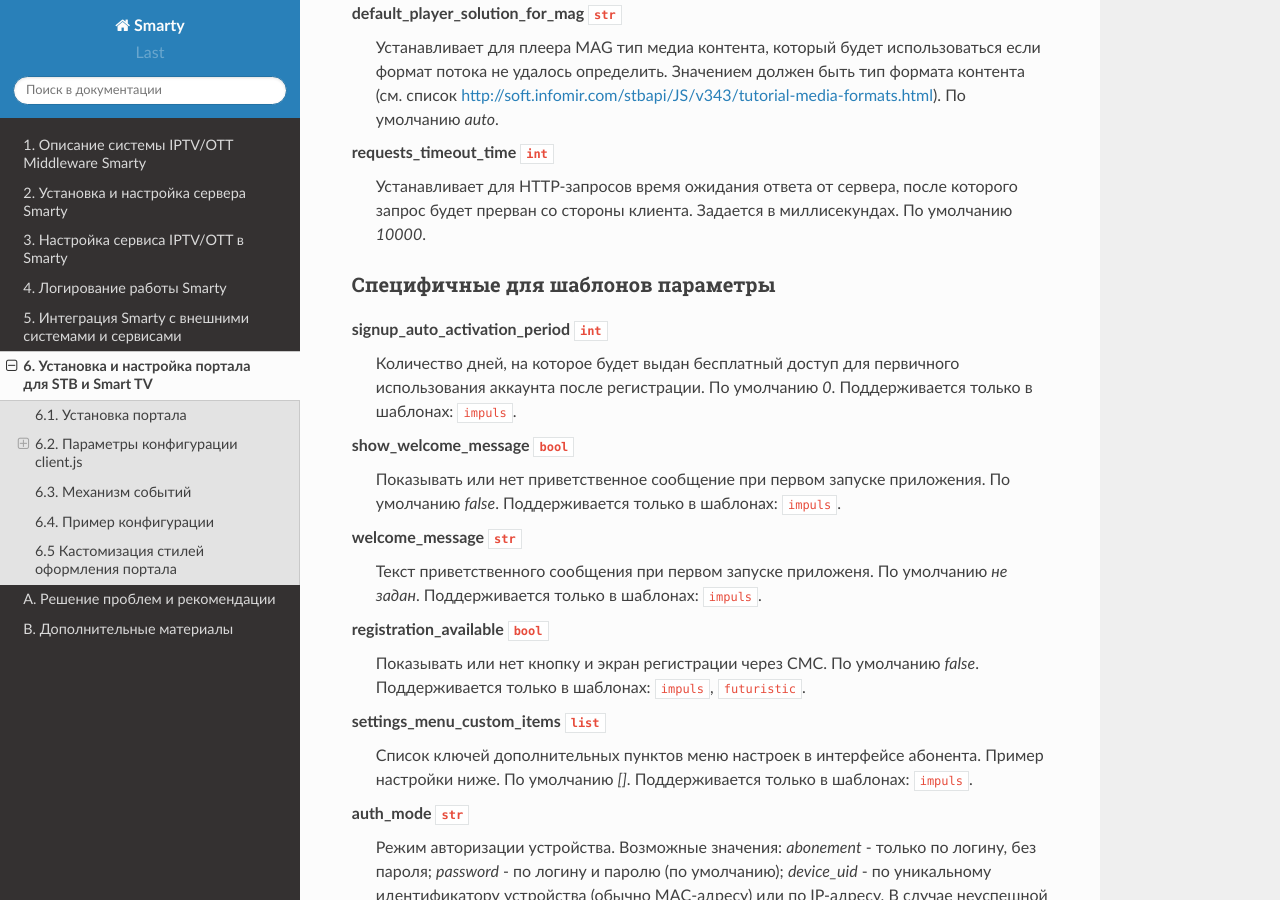
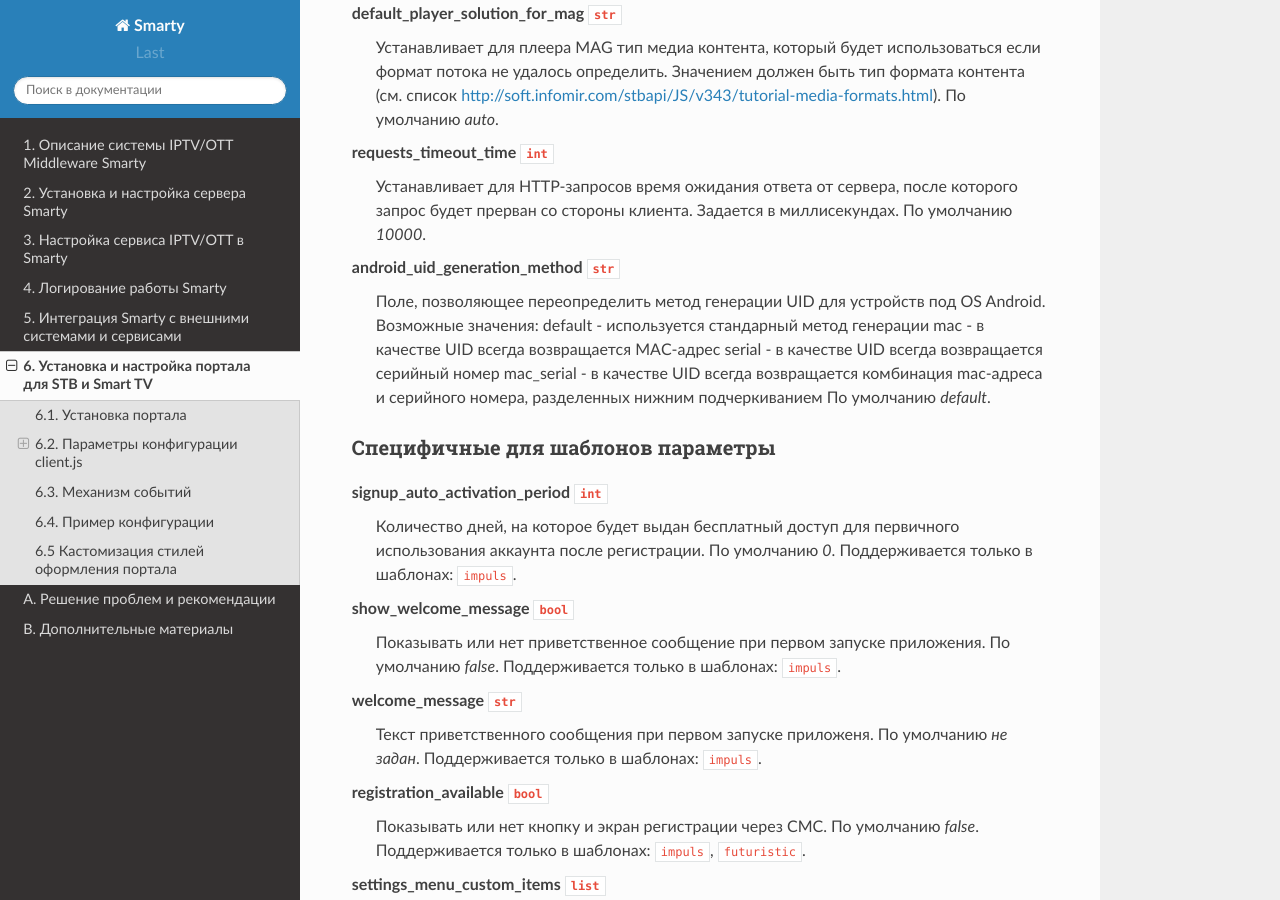
Before and after one commit to sergey-yakovlev/smarty-docs, a Sphinx documentation site: the page built from source/portal_setup.rst, in a window 1280 px wide and 900 px high, scrolled down 3426 px. Built offline with Sphinx 7.4.7 and the Read the Docs theme 2.0.0, drawn with Linux system fonts in a browser that asks for light colours.

Commit message:
android_uid_generation_method

```diff
--- a/source/portal_setup.rst
+++ b/source/portal_setup.rst
@@ -156,6 +156,15 @@ requests_timeout_time ``int``
     Устанавливает для HTTP-запросов время ожидания ответа от сервера, после которого запрос будет прерван со стороны клиента.
     Задается в миллисекундах.
     По умолчанию *10000*.
+
+android_uid_generation_method  ``str``
+    Поле, позволяющее переопределить метод генерации UID для устройств под OS Android.
+    Возможные значения:
+    default - используется стандарный метод генерации
+    mac - в качестве UID всегда возвращается MAC-адрес
+    serial - в качестве UID всегда возвращается серийный номер
+    mac_serial - в качестве UID всегда возвращается комбинация mac-адреса и серийного номера, разделенных нижним подчеркиванием
+    По умолчанию *default*.
 
 .. _client_js_specific_options:
 
```
